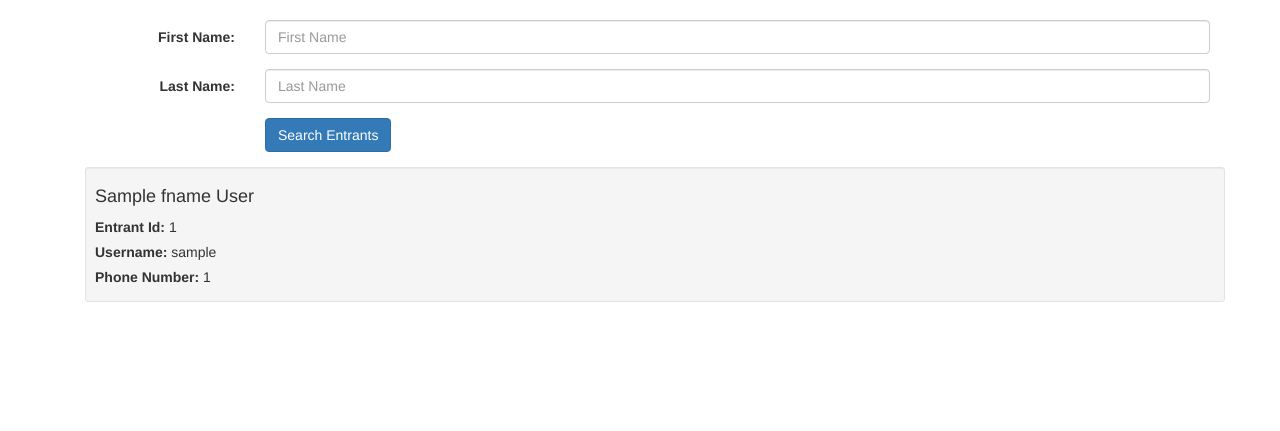
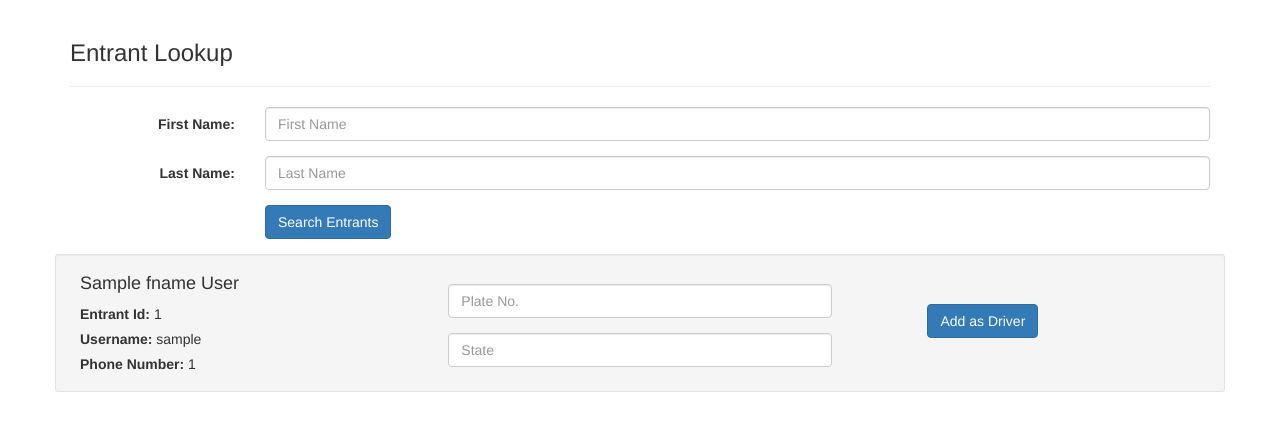
Before and after one commit to mgouzenko/-bms, a Flask app: template app/templates/admin_dashboard_search.html in a window 1280 px wide. Shown: the part 52-483 px from the top of the page. Run offline with Flask 2, Linux system fonts and the light colour scheme; the template is opened without the code that fills it: most values are stand-ins (such as "Sample title", 1, 10 or a date in 2020); parts of the project's set-up code (start-up, migrations or seed data) failed here and were passed over; some libraries are stand-ins or nearby versions.

Commit message:
almost done

```diff
--- a/app/server.py
+++ b/app/server.py
@@ -181,15 +181,42 @@ def admin_dashboard(admin_id, dash_type):
 
     if dash_type == 'search':
         search_results = []
-        if request.method == 'POST':
-            fname = request.form.get('fname')
-            lname = request.form.get('lname')
+
+        fname = request.form.get('fname')
+        lname = request.form.get('lname')
+        if fname or lname:
             search_results = entrants.search_by_name(
                     fname, lname, admin.building_id, g.conn)
+        else:
+            fname = request.form.get('prev_fname', '')
+            lname = request.form.get('prev_lname', '')
+            search_results = entrants.search_by_name(
+                    fname, lname, admin.building_id, g.conn)
+
+        plate_num = request.form.get('plate_num', '')
+        state = request.form.get('state', '')
+        entrant_id = request.form.get('eid', '')
+
+        if plate_num and state and entrant_id:
+            entrant = entrants.find_by_id(entrant_id, g.conn)
+            success = entrants.add_as_driver(state,
+                                             plate_num,
+                                             admin.building_id,
+                                             entrant_id,
+                                             g.conn)
+            if success:
+                flash('Successfully added {} {} as driver of {}'.format(
+                    entrant.fname, entrant.lname, plate_num))
+            else:
+                flash('Car with state {} and plate number {} does not exist.'.format(
+                    state, plate_num))
+
         return render_template(
                 'admin_dashboard_search.html',
                 admin=admin,
-                results=search_results)
+                results=search_results,
+                fname_search=fname,
+                lname_search=lname)
 
     if dash_type == 'requested_cars':
         cars = vehicles.find_requested_cars(g.conn, admin.building_id)
@@ -200,7 +227,7 @@ def admin_dashboard(admin_id, dash_type):
         if request.method == 'POST':
             state = request.form.get('state')
             pnum = request.form.get('pnum')
-            res = vehicles.find_by_license_plate(g.conn, state, pnum)
+            res = vehicles.find_by_license_plate(g.conn, state, pnum, admin.building_id)
             if res is not None:
                 return redirect(
                         '/admin_dashboard/{}/edit_car?s={}&l={}'.format(
@@ -249,9 +276,12 @@ def admin_dashboard(admin_id, dash_type):
                 park_car(state, pnum, request)
             except:
                 flash('Error: Spot or key slot is taken')
-        car = vehicles.find_by_license_plate(g.conn, state, pnum)
+        car = vehicles.find_by_license_plate(g.conn, state, pnum, admin.building_id)
         if car is None:
             return redirect('/')
+
+        car.get_drivers(g.conn)
+
         return render_template('edit_car.html', car=car, admin=admin)
 
 @app.route('/resident_dashboard/<user_id>')
@@ -315,21 +345,6 @@ def display_dashboard(user_id, dash_type):
             services=services)
 
     return redirect('/')
-
-@app.route('/car/<state>/<license_plate>/', methods=['GET', 'POST'])
-def car(state, license_plate):
-    if g.entity_type != 'admins':
-        return redirect('/')
-
-    admin = admins.find_by_id(g.user_id, g.conn)
-
-    car = vehicles.find_by_license_plate(g.conn, state, license_plate)
-
-    if(car != None):
-        return render_template('edit_car.html', car=car, admin=admin)
-    else:
-        return render_template(
-                'error.html', error_desc="That car was not found.", admin=admin)
 
 def update_car(state, license_plate, request):
     # Update the database based on the form data
--- a/app/templates/add_car.html
+++ b/app/templates/add_car.html
@@ -55,7 +55,7 @@
         <input class="form-control" name="default_spot" id="default_spot">
       </div>
     </div>
-
+	<hr>
     <h3> <em> Parking Details </em></h3>
     <!-- Current Parking Spot Input -->
     <div class="form-group">
--- a/app/templates/admin_dashboard_park.html
+++ b/app/templates/admin_dashboard_park.html
@@ -1,6 +1,8 @@
 {% extends 'admin_dashboard_base.html' %}
 {% block body %}
 <div class="container">
+	<h3>Car Lookup</h3>
+	<hr>
 	<form action="park" method="POST" class="form-horizontal" role="form">
 		  <div class="form-group">
 			<label class="control-label col-sm-2" for="state" size="2">State</label>
--- a/app/templates/admin_dashboard_search.html
+++ b/app/templates/admin_dashboard_search.html
@@ -1,6 +1,8 @@
 {% extends 'admin_dashboard_base.html' %}
 {% block body %}
 <div class="container">
+	<h3>Entrant Lookup</h3>
+	<hr>
 	<form action="search" method="POST" class="form-horizontal" role="form">
 		  <div class="form-group">
 			<label class="control-label col-sm-2" for="fname">First Name:</label>
@@ -19,16 +21,36 @@
 			  <button type="submit" class="btn btn-primary">Search Entrants</button>
 			</div>
 		  </div>
-		  <div class="container">
 			  {% for entrant in results %}
-				<div class="well well-sm">
+		      <div class="row well well-sm">
+				<div class="col-sm-4">
 					<h4> {{entrant.fname}} {{entrant.lname}} </h4>
 					<label>Entrant Id: </label> {{entrant.entrant_id}} <br>
 					<label>Username: </label> {{entrant.username}} <br>
 					<label>Phone Number: </label> {{entrant.phone_num}} <br>
 				</div>
+				<form role="form" method="post">
+					<div class="col-sm-4">
+						<br>
+						<input class="form-control" name="prev_fname" type="hidden" value="{{fname_search}}">
+						<input class="form-control" name="prev_lname" type="hidden" value="{{lname_search}}">
+						<input class="form-control" name="eid" type="hidden" value="{{entrant.entrant_id}}">
+						<div class="form-group">
+							<input class="form-control" id="plate_num" name="plate_num" placeholder="Plate No.">
+						</div>
+						<div class="form-group">
+							<input class="form-control" id="state" name="state" placeholder="State">
+						</div>
+					</div>
+					<div class="col-sm-3 col-sm-offset-1">
+						<br><br>
+						<div class="form-group">
+							<button type="submit" class="btn btn-primary">Add as Driver</button>
+						</div>
+					</div>
+				</form>
+			   </div>
 			  {% endfor %}
-		  </div>
 	</form>
 </div>
 {% endblock %}
```
Also changed, not shown: app/models/entrants.py (+23 -0 lines), app/models/vehicles.py (+10 -7 lines), app/templates/edit_car.html (+8 -0 lines), app/templates/requested_cars_macro.html (+3 -5 lines).
